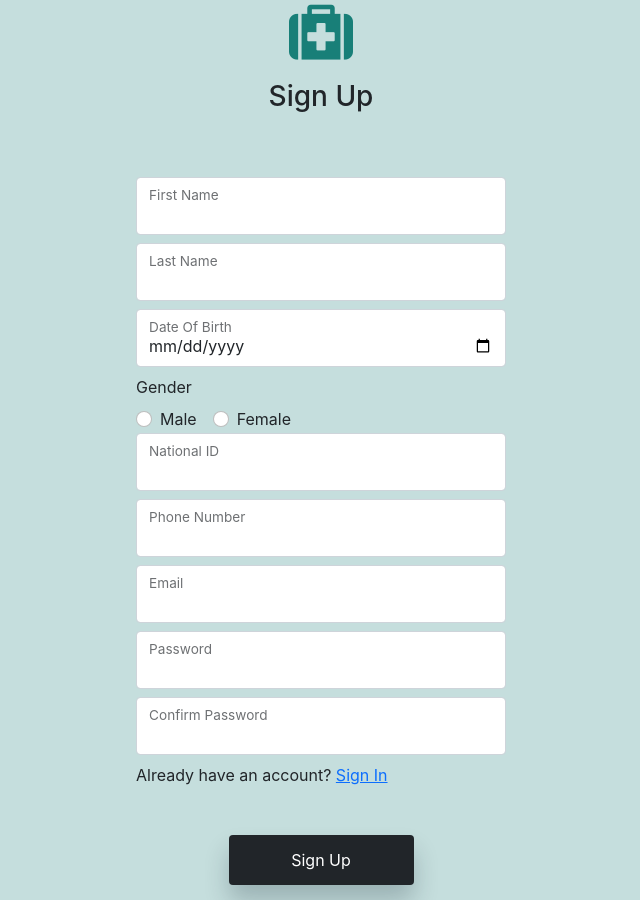
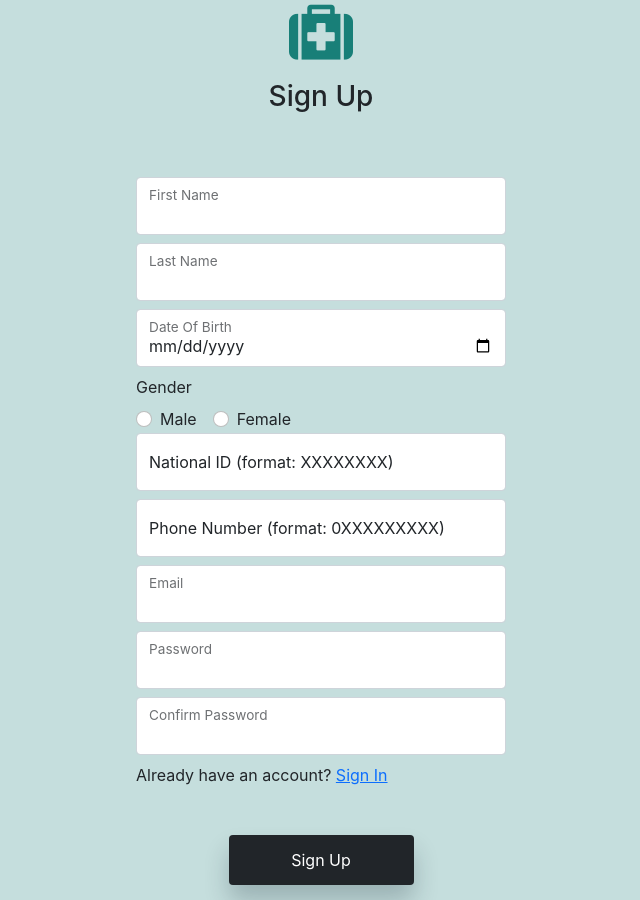
Before and after one commit to brianwachira/AATA, a React (Create React App) app in the folder frontend/: page /auth/signup in a window 1280 px wide. Shown: the whole page, without its empty margins (319-959 px from the left). Built offline with nearby package versions, Linux system fonts and the light colour scheme.

Commit message:
[FIX] : remove unused watch var

```diff
--- a/frontend/src/Pages/Auth/signup/signup.js
+++ b/frontend/src/Pages/Auth/signup/signup.js
@@ -31,7 +31,7 @@ const Signup = ({ setMessage, setTitle }) => {
         }
     });
 
-    const { register, formState: { errors }, handleSubmit, watch } = useForm({
+    const { register, formState: { errors }, handleSubmit } = useForm({
         resolver: yupResolver(validationSchema)
     });
     const onSubmit = async data => {
@@ -117,17 +117,21 @@ const Signup = ({ setMessage, setTitle }) => {
                                     type="text"
                                     {...register("id", {
                                         required: "Required"
-                                    })} required />
-                                <label htmlFor="firstname" className="form-label">National ID</label>
+                                    })} required
+                                    pattern="^\d{2}\d{2}\d{2}\d{2}$"
+                                    placeholder="0XXXXXXXXX" />
+                                <label htmlFor="firstname" className="form-label">National ID (format: XXXXXXXX)</label>
                             </div>
                             <div className="form-floating mb-2">
                                 <input
                                     className="form-control"
-                                    type="text"
+                                    type="tel"
                                     {...register("phoneNo", {
                                         required: "Required"
-                                    })} required />
-                                <label htmlFor="firstname" className="form-label">Phone Number</label>
+                                    })} required
+                                    pattern="^\d{4}\d{3}\d{3}$"
+                                    placeholder="0XXXXXXXXX"/>
+                                <label htmlFor="firstname" className="form-label">Phone Number (format: 0XXXXXXXXX)</label>
                             </div>
                             <div className="form-floating mb-2">
                                 <input
```
